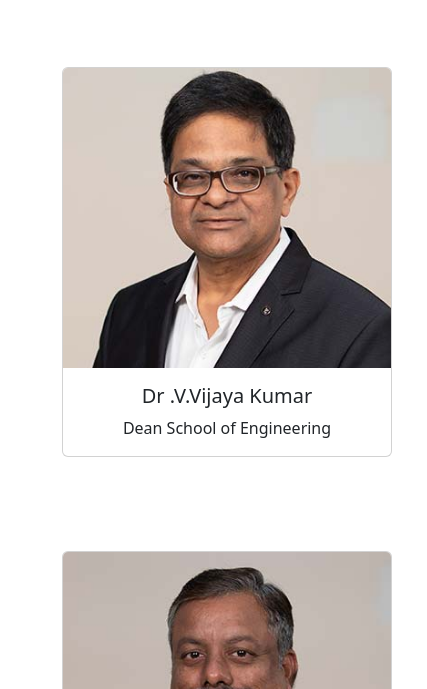
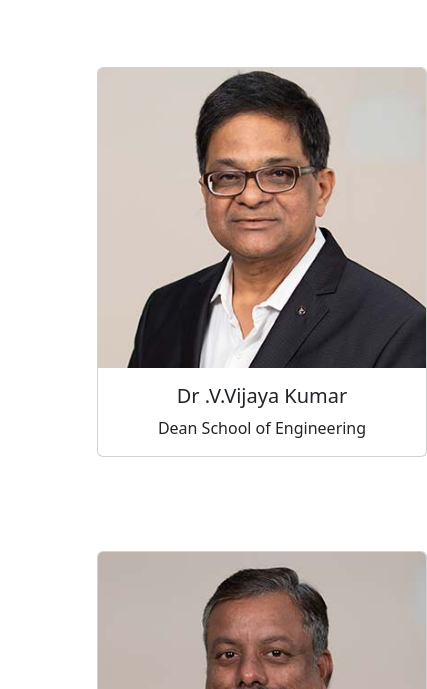
Before and after one commit to gautham1024/incube, a plain HTML site: page ourteam.html in a window 390 px wide. Shown: the part 411-1100 px from the top of the page, 427 px wide, since content can reach past the window. Drawn offline with nearby package versions, Linux system fonts and the light colour scheme.

Commit message:
Updated ourteam.css

```diff
--- a/ourteam.css
+++ b/ourteam.css
@@ -98,9 +98,8 @@ footer{
         text-align: center;
     }
     .card{
-        display: inline-block;
+        margin-left:35px;
         width:350px;
-        margin-botton: 20px;
     }
 
     /*footer*/
```
